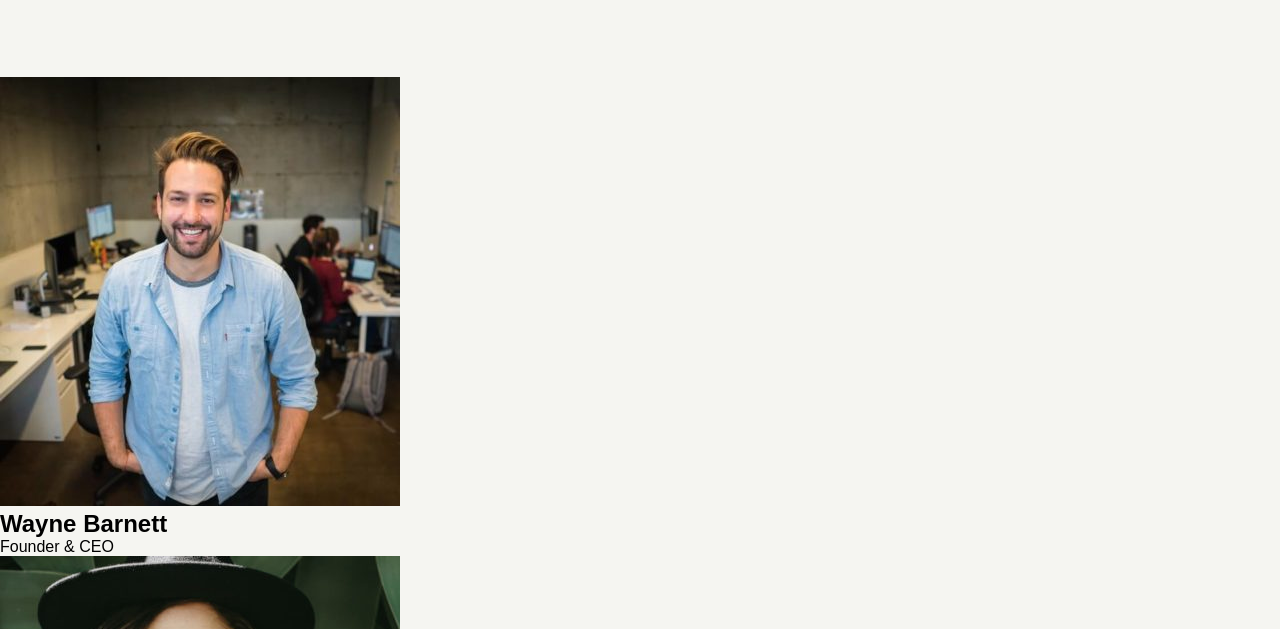
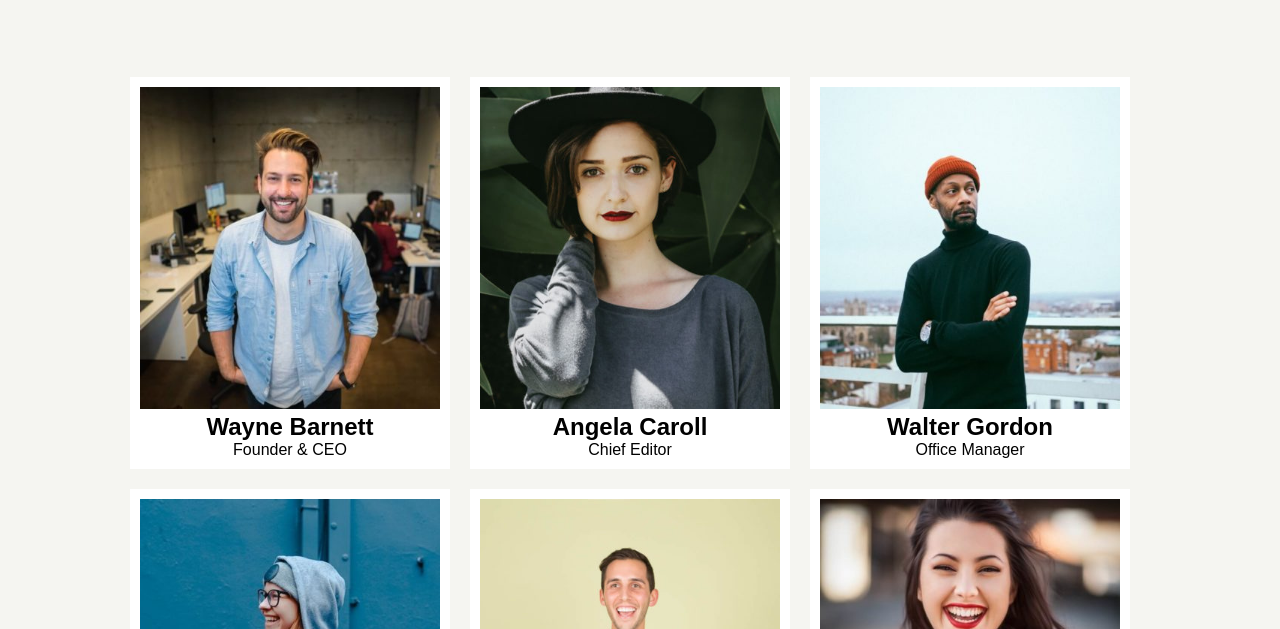
Before and after one commit to maurocazzato/js-our-team, a plain HTML site: page index.html in a window 1280 px wide. Shown: the part 171-800 px from the top of the page. Drawn offline with Linux system fonts and the light colour scheme; files whose address does not match are found by name.

Commit message:
add style card

```diff
--- a/css/style.css
+++ b/css/style.css
@@ -25,7 +25,7 @@ h1{
 
 }
 
-.container{
+#container{
     display: flex;
     flex-wrap: wrap;
     justify-content: center;
@@ -33,15 +33,15 @@ h1{
 
 }
 
-.teamcard{
-    min-width: calc(100%/4);
-    height: 300px;
+.card{
+    width: calc(100%/4);
+    padding: 10px;
     background-color: white;
     margin-bottom: 20px;
     margin-right: 20px;
-
+    text-align: center;
 }
 
-.imgteam{
+.cardimg{
     width: 100%;
 }
```
